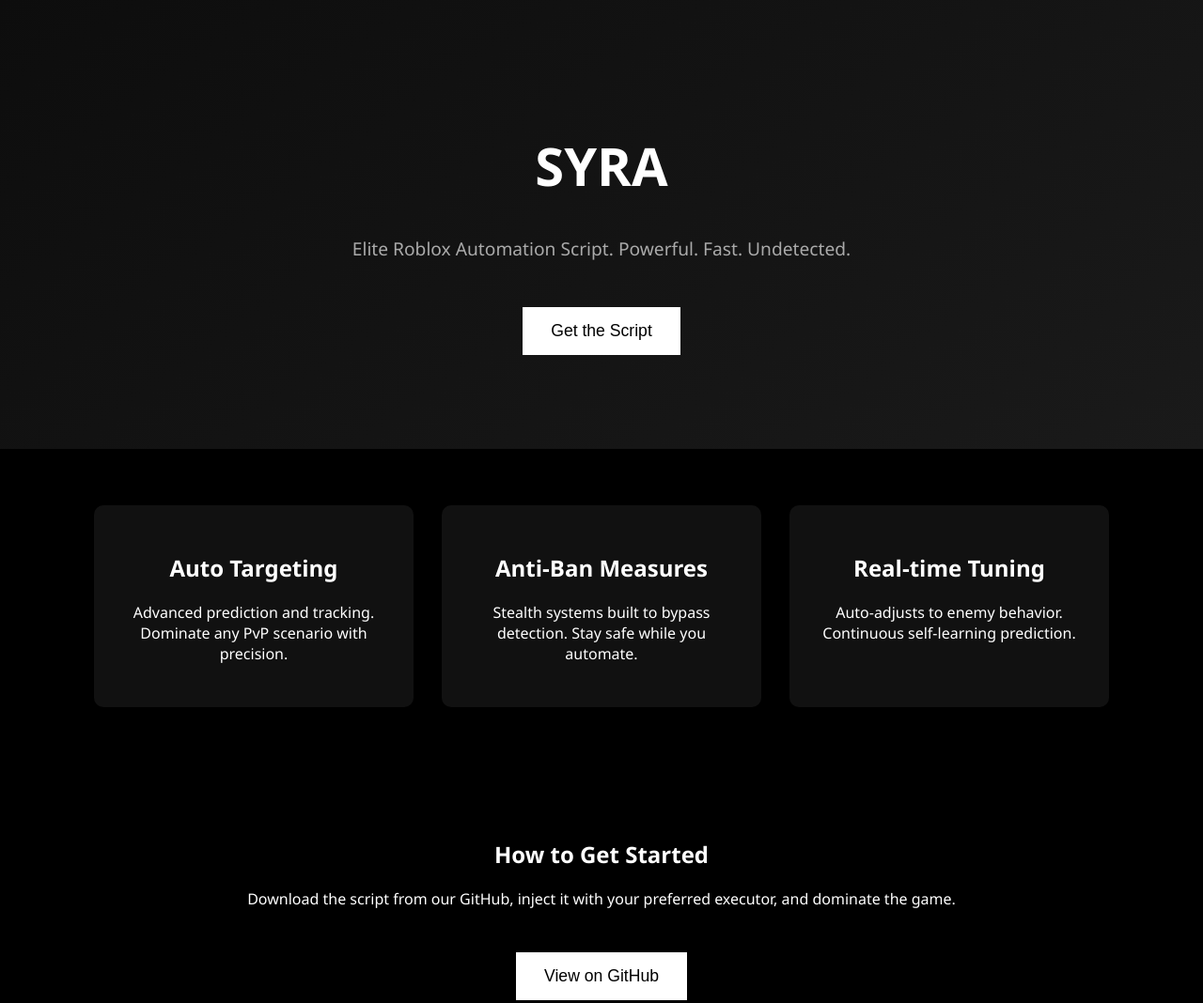
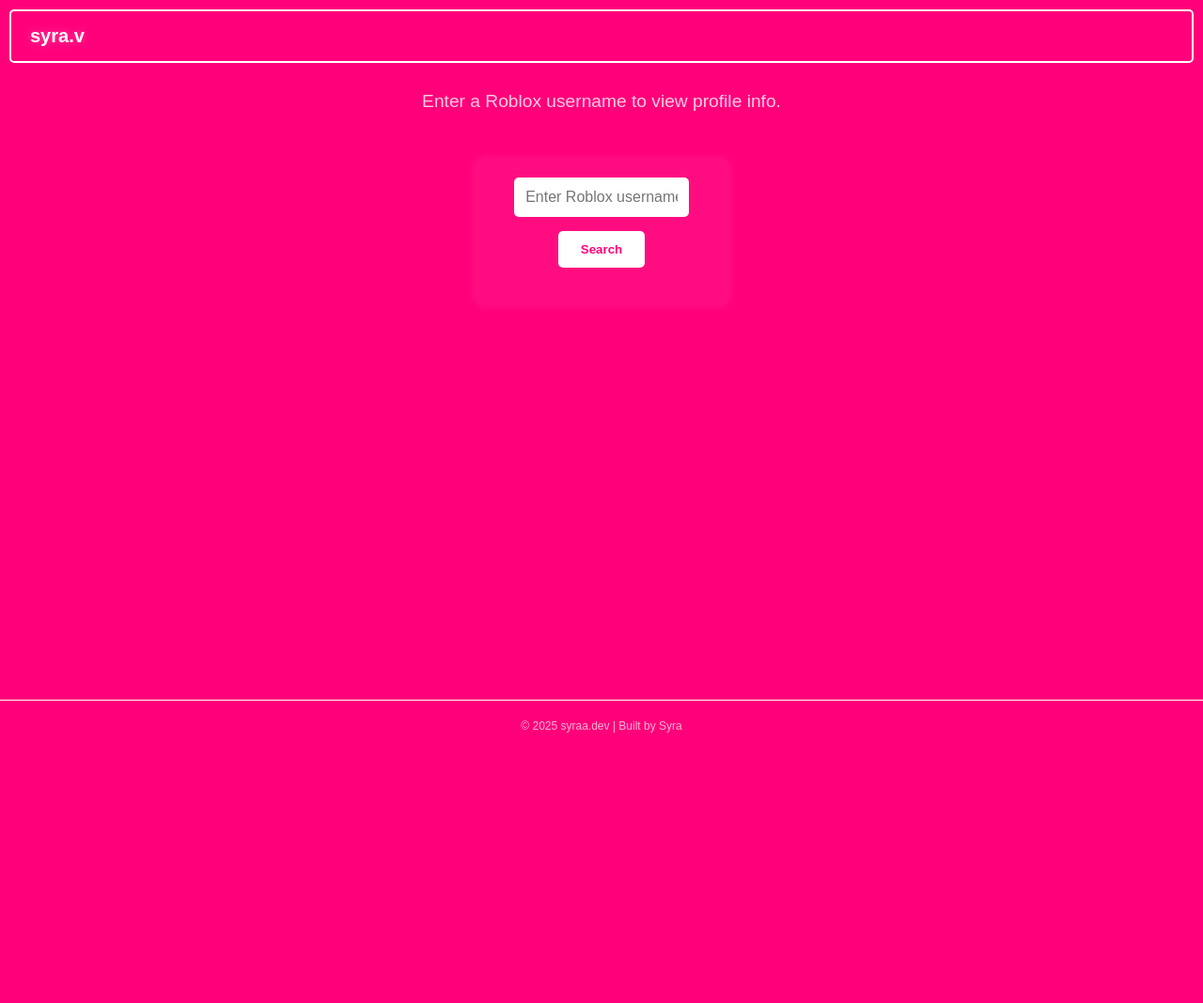
Before and after one commit to xlvics/syraa.dev, a plain HTML site: page index.html in a window 1280 px wide. Shown: the top 1068 px of the page at 94% size. After the commit the page ends 800 px from the top, so only its background shows below. Drawn offline with Linux system fonts and the light colour scheme.

Commit message:
Update index.html

```diff
--- a/index.html
+++ b/index.html
@@ -1,135 +1,181 @@
 <!DOCTYPE html>
 <html lang="en">
 <head>
-    <meta charset="UTF-8">
-    <meta name="viewport" content="width=device-width, initial-scale=1.0">
-    <title>SYRA - Roblox Script</title>
+  <meta charset="UTF-8" />
+  <meta name="viewport" content="width=device-width, initial-scale=1.0"/>
+  <title>syra.v</title>
   <style>
     body {
+      font-family: Arial, sans-serif;
       margin: 0;
-            background-color: #000;
-            color: #fff;
-            font-family: 'Segoe UI', Tahoma, Geneva, Verdana, sans-serif;
-            scroll-behavior: smooth;
+      padding: 0;
+      background-color: #ff007a; /* PINK BACKGROUND */
+      color: white;
+      display: flex;
+      flex-direction: column;
+      min-height: 100vh;
+      overflow-x: hidden;
+      filter: blur(5px);
+      opacity: 0;
+      transition: filter 3s ease, opacity 3s ease;
     }
 
-        header, section, footer {
-            padding: 60px 20px;
+    body.loaded {
+      filter: blur(0);
+      opacity: 1;
+    }
+
+    header {
+      background-color: #ff007a;
+      color: white;
+      padding: 15px 20px;
+      text-align: left;
+      border: 2px solid white;
+      margin: 10px;
+      border-radius: 5px;
+      position: relative;
+    }
+
+    h1 {
+      margin: 0;
+      font-size: 1.25em;
+      text-shadow: 0 0 10px rgba(255,255,255,0.3);
+    }
+
+    .description {
+      margin: 20px auto;
+      max-width: 800px;
+      padding: 0 20px;
+      font-size: 1.2em;
+      color: rgba(255,255,255,0.8);
       text-align: center;
     }
 
-        .hero {
-            background: linear-gradient(145deg, #0d0d0d, #1a1a1a);
-            padding-top: 100px;
-            padding-bottom: 100px;
+    .container {
+      max-width: 600px;
+      margin: 30px auto;
+      padding: 20px;
+      background-color: rgba(255, 255, 255, 0.05);
+      border-radius: 10px;
+      box-shadow: 0 0 10px rgba(255,255,255,0.1);
+      text-align: center;
     }
 
-        .hero h1 {
-            font-size: 3.5em;
-            animation: fadeInDown 1s ease-in-out;
+    input {
+      padding: 12px;
+      width: 70%;
+      font-size: 1em;
+      border: none;
+      border-radius: 5px;
+      margin-bottom: 15px;
     }
 
-        .hero p {
-            font-size: 1.2em;
-            color: #aaa;
-            margin-top: 20px;
-            animation: fadeInUp 1.5s ease-in-out;
+    button {
+      padding: 12px 24px;
+      background-color: white;
+      color: #ff007a;
+      font-weight: bold;
+      border: none;
+      border-radius: 5px;
+      cursor: pointer;
+      transition: 0.2s;
     }
 
-        .cta-button {
-            margin-top: 30px;
-            padding: 15px 30px;
-            font-size: 1.1em;
-            border: none;
-            background: white;
-            color: black;
-            cursor: pointer;
-            transition: all 0.3s ease;
+    button:hover {
+      transform: scale(1.05);
     }
 
-        .cta-button:hover {
-            transform: scale(1.1);
-            background: #ccc;
+    .result {
+      margin-top: 20px;
+      font-size: 1em;
     }
 
-        .features {
-            display: flex;
-            flex-wrap: wrap;
-            justify-content: center;
-            gap: 30px;
-        }
-
-        .feature {
-            background: #111;
-            padding: 30px;
-            border-radius: 10px;
-            width: 280px;
-            transition: transform 0.3s ease;
-        }
-
-        .feature:hover {
-            transform: translateY(-10px);
+    .avatar {
+      border-radius: 50%;
+      margin: 10px 0;
+      border: 2px solid white;
     }
 
     footer {
-            font-size: 0.9em;
-            color: #666;
-            background-color: #0a0a0a;
-            padding: 30px 0;
-        }
-
-        @keyframes fadeInDown {
-            0% { opacity: 0; transform: translateY(-40px); }
-            100% { opacity: 1; transform: translateY(0); }
-        }
-
-        @keyframes fadeInUp {
-            0% { opacity: 0; transform: translateY(40px); }
-            100% { opacity: 1; transform: translateY(0); }
-        }
-
-        @media (max-width: 768px) {
-            .features {
-                flex-direction: column;
-                align-items: center;
-            }
+      text-align: center;
+      padding: 20px;
+      font-size: 0.75em;
+      color: rgba(255,255,255,0.7);
+      border-top: 1px solid white;
+      margin-top: auto;
     }
   </style>
 </head>
 <body>
-
-    <header class="hero">
-        <h1>SYRA</h1>
-        <p>Elite Roblox Automation Script. Powerful. Fast. Undetected.</p>
-        <a href="#get-started"><button class="cta-button">Get the Script</button></a>
+  <header>
+    <h1>syra.v</h1>
   </header>
 
-    <section class="features">
-        <div class="feature">
-            <h2>Auto Targeting</h2>
-            <p>Advanced prediction and tracking. Dominate any PvP scenario with precision.</p>
+  <div class="description">
+    Enter a Roblox username to view profile info.
   </div>
-        <div class="feature">
-            <h2>Anti-Ban Measures</h2>
-            <p>Stealth systems built to bypass detection. Stay safe while you automate.</p>
+
+  <div class="container">
+    <input type="text" id="username" placeholder="Enter Roblox username" />
+    <br />
+    <button onclick="lookup()">Search</button>
+
+    <div class="result" id="result"></div>
   </div>
-        <div class="feature">
-            <h2>Real-time Tuning</h2>
-            <p>Auto-adjusts to enemy behavior. Continuous self-learning prediction.</p>
-        </div>
-    </section>
 
-    <section id="get-started">
-        <h2>How to Get Started</h2>
-        <p>Download the script from our GitHub, inject it with your preferred executor, and dominate the game.</p>
-        <a href="https://github.com/yourusername/syra" target="_blank">
-            <button class="cta-button">View on GitHub</button>
-        </a>
-    </section>
+  <footer>&copy; 2025 syraa.dev | Built by Syra</footer>
 
-    <footer>
-        &copy; 2025 Syra. All rights reserved. | Designed for Roblox
-    </footer>
+  <script>
+    window.addEventListener('load', () => {
+      document.body.classList.add('loaded');
+    });
 
+    async function lookup() {
+      const username = document.getElementById("username").value.trim();
+      const resultDiv = document.getElementById("result");
+      resultDiv.innerHTML = "Searching...";
+
+      try {
+        // Step 1: Get user ID
+        const res = await fetch("https://api.roproxy.com/v1/usernames/users", {
+          method: "POST",
+          headers: { "Content-Type": "application/json" },
+          body: JSON.stringify({ usernames: [username], excludeBannedUsers: false })
+        });
+
+        const userData = await res.json();
+        if (!userData.data || userData.data.length === 0) {
+          resultDiv.innerHTML = "User not found.";
+          return;
+        }
+
+        const user = userData.data[0];
+        const userId = user.id;
+
+        // Step 2: Get avatar and profile
+        const [avatarRes, descRes] = await Promise.all([
+          fetch(`https://api.roproxy.com/v1/users/${userId}/avatar`),
+          fetch(`https://api.roproxy.com/v1/users/${userId}`)
+        ]);
+
+        const avatarData = await avatarRes.json();
+        const descData = await descRes.json();
+
+        const avatarUrl = `https://www.roblox.com/headshot-thumbnail/image?userId=${userId}&width=150&height=150&format=png`;
+
+        resultDiv.innerHTML = `
+          <img src="${avatarUrl}" class="avatar" width="100" height="100" />
+          <p><strong>Username:</strong> ${user.username}</p>
+          <p><strong>Display Name:</strong> ${user.displayName}</p>
+          <p><strong>User ID:</strong> ${userId}</p>
+          <p><strong>Status:</strong> ${descData.statusMessage || "No status"}</p>
+          <p><strong>Description:</strong><br>${descData.description || "No bio"}</p>
+        `;
+      } catch (err) {
+        resultDiv.innerHTML = "Error fetching user data.";
+        console.error(err);
+      }
+    }
+  </script>
 </body>
 </html>
```
Lines whose indentation alone changed are shown as unchanged.
